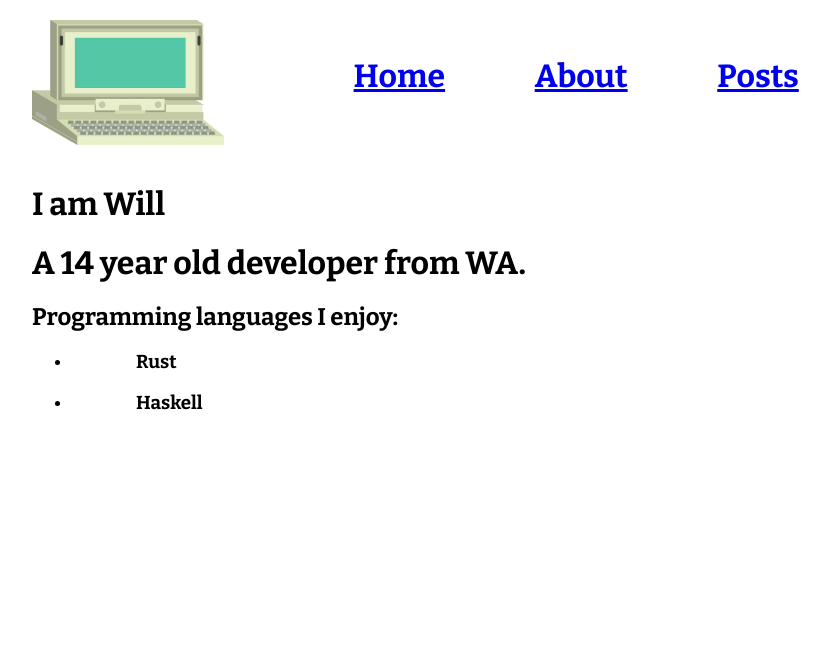
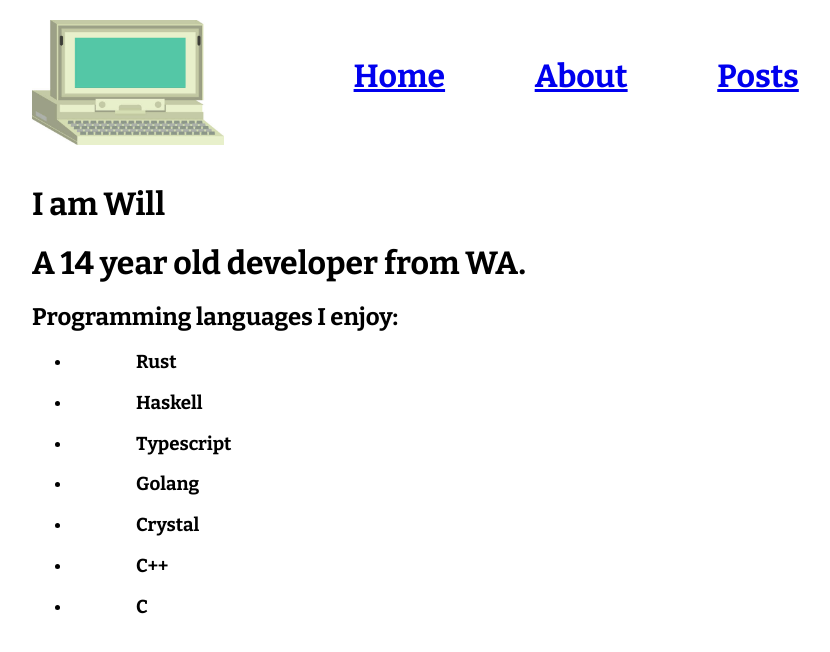
Before and after one commit to willdoescode/web-of-the-site, a React (Create React App) app in the folder web/: page /about in a window 1280 px wide. Shown: the top 652 px of the page, without its empty margins (32-862 px from the left). Built offline with nearby package versions, Linux system fonts and the light colour scheme; what @urql/core, urql would draw is missing.

Commit message:
added other langs

```diff
--- a/web/src/About.tsx
+++ b/web/src/About.tsx
@@ -15,6 +15,11 @@ const About = () => {
     <ul>
       <li><h3>Rust</h3></li>
       <li><h3>Haskell</h3></li>
+      <li><h3>Typescript</h3></li>
+      <li><h3>Golang</h3></li>
+      <li><h3>Crystal</h3></li>
+      <li><h3>C++</h3></li>
+      <li><h3>C</h3></li>
     </ul>
   </div>
 }
```
